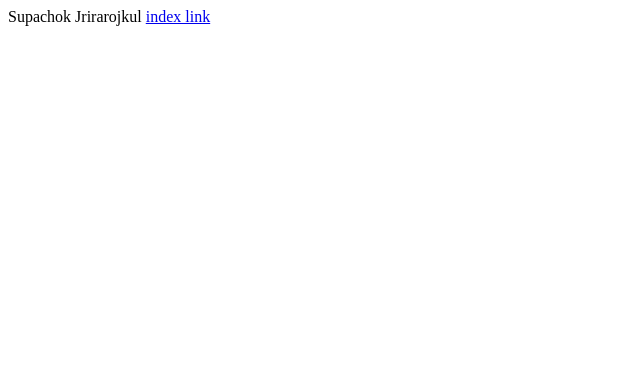
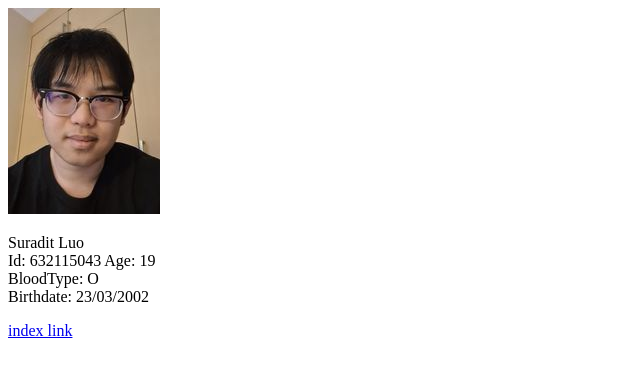
Before and after one commit to biggib01/DevOPsLAB03_P1, a plain HTML site: page profile.html in a window 1280 px wide. Shown: the whole page, without its empty margins (0-640 px from the left). Drawn offline with Linux system fonts and the light colour scheme.

Commit message:
Add Suradit

```diff
--- a/profile.html
+++ b/profile.html
@@ -7,7 +7,12 @@
     <title>Document</title>
 </head>
 <body>
-    Supachok Jrirarojkul
+    <img src="mypfp.jpg">
+    <p>Suradit Luo <br>
+        Id: 632115043
+        Age: 19<br>
+        BloodType: O<br>
+        Birthdate: 23/03/2002</p>
     <a href="index.html">index link</a>
 </body>
 </html>
```
Also changed, not shown: index.html (+1 -1 lines), mypfp.jpg (added).
